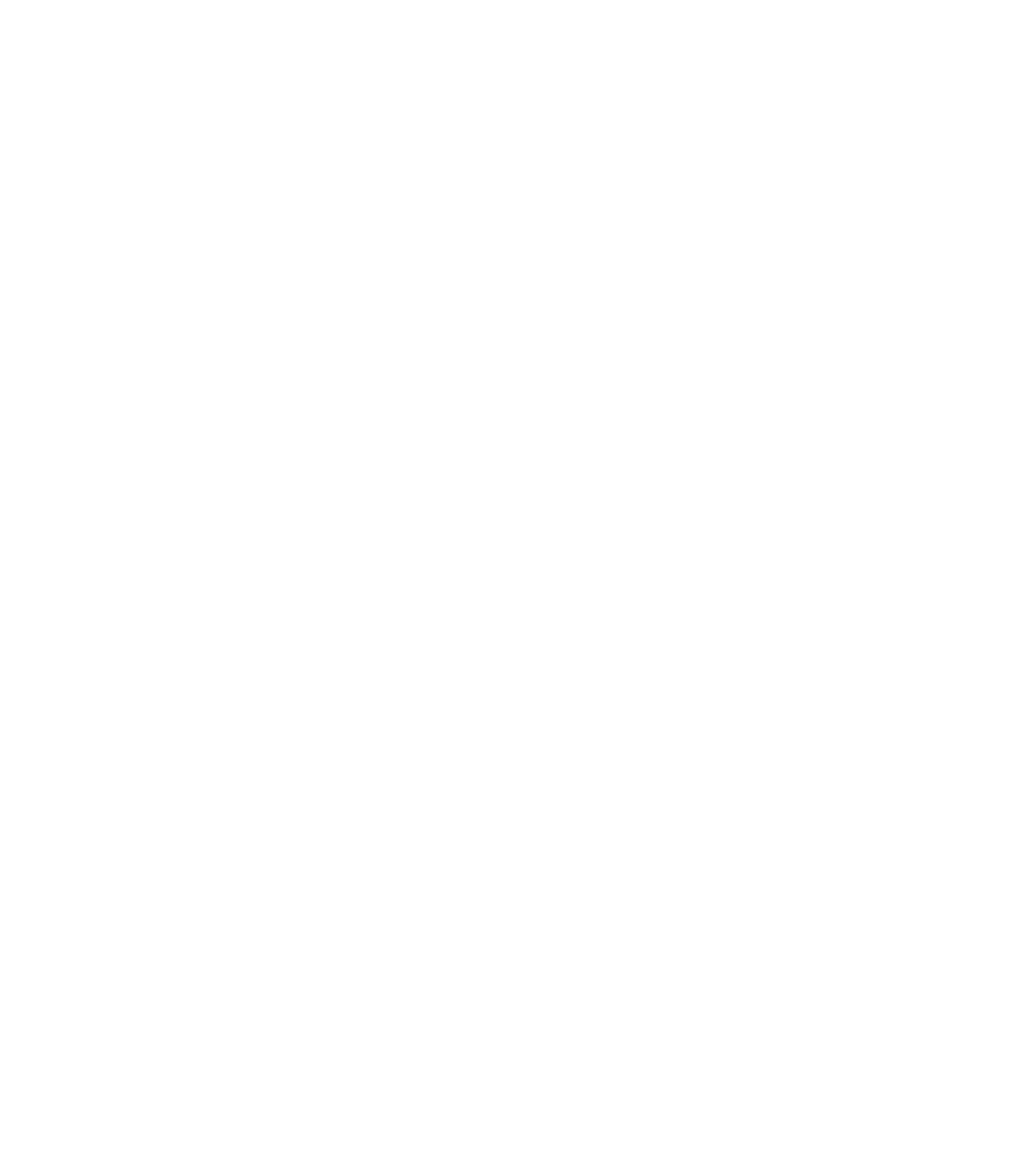
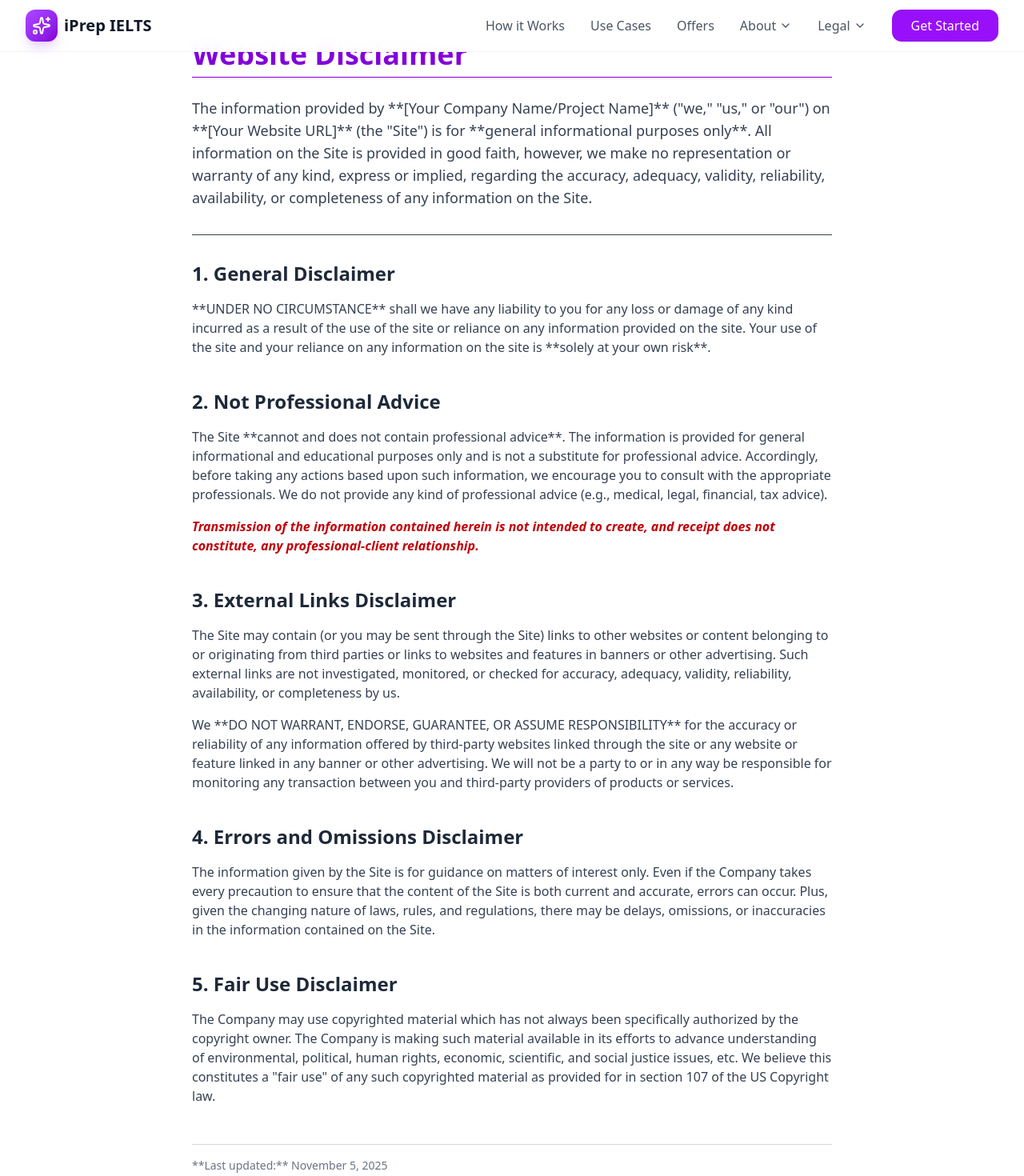
Before and after one commit to DevAbdullahZahid/React_app, a React (Vite) app: page /disclaimer in a window 1280 px wide. Before the commit this address had no page. Shown: the top 1470 px of the page at 80% size. Before the commit the page ends 800 px from the top, so only its background shows below. Built offline with nearby package versions, Linux system fonts and the light colour scheme.

Commit message:
Disclaimer Page Added

```diff
--- a/src/App.jsx
+++ b/src/App.jsx
@@ -15,6 +15,7 @@ import UseCasesPage from './Pages/UseCasesPage';
 import PartnershipsPage from './Pages/PartnershipsPage';
 import OffersPage from './Pages/OffersPage';
 import ContactUs from './Pages/ContactUS';
+import Disclaimer from './Pages/Disclaimer';
 
 // Layout component to wrap pages with Header and Footer
 const Layout = () => {
@@ -61,7 +62,8 @@ const App = () => {
         <Route path="use-cases" element={<UseCasesPage />} />
         <Route path="partnerships" element={<PartnershipsPage />} />
         <Route path="offers" element={<OffersPage />} />
-         <Route path="contactus" element={<ContactUs />} />
+        <Route path="contactus" element={<ContactUs />} />
+        <Route path="disclaimer" element={<Disclaimer />} />
       </Route>
     </Routes>
   );
--- a/src/Pages/ContactUS.tsx
+++ b/src/Pages/ContactUS.tsx
@@ -183,7 +183,7 @@ const ContactUsPage = () => {
         <div className="max-w-7xl py-30 mx-auto px-4 sm:px-6 lg:px-8 text-center">
           <h1 className="text-5xl font-extrabold mb-3">Contact Our Team</h1>
           <p className="text-xl text-purple-200">
-            We are available 24/7 to answer your questions about courses, exams, and support.
+            We will respond to answer your questions within 72 hours about courses, exams, and support.
           </p>
         </div>
       </header>
--- /dev/null
+++ b/src/Pages/Disclaimer.tsx
@@ -0,0 +1,82 @@
+import React from 'react';
+
+const DisclaimerPage = () => {
+  return (
+    <div className="max-w-4xl mx-auto p-8 sm:p-12 text-gray-700 bg-white">
+      <h1 className="text-4xl font-extrabold text-purple-700 mb-6 border-b pb-2">
+        Website Disclaimer
+      </h1>
+
+      <p className="mb-8 text-lg">
+        The information provided by **[Your Company Name/Project Name]** ("we," "us," or "our") on **[Your Website URL]** (the "Site") is for **general informational purposes only**. All information on the Site is provided in good faith, however, we make no representation or warranty of any kind, express or implied, regarding the accuracy, adequacy, validity, reliability, availability, or completeness of any information on the Site.
+      </p>
+
+      <hr className="my-8" />
+
+      {/* --- General Information Section --- */}
+      <section className="mb-10">
+        <h2 className="text-2xl font-bold text-gray-800 mb-4">
+          1. General Disclaimer
+        </h2>
+        <p className="mb-4">
+          **UNDER NO CIRCUMSTANCE** shall we have any liability to you for any loss or damage of any kind incurred as a result of the use of the site or reliance on any information provided on the site. Your use of the site and your reliance on any information on the site is **solely at your own risk**.
+        </p>
+      </section>
+
+      {/* --- Professional Advice Section (Crucial if your app offers specific info) --- */}
+      <section className="mb-10">
+        <h2 className="text-2xl font-bold text-gray-800 mb-4">
+          2. Not Professional Advice
+        </h2>
+        <p className="mb-4">
+          The Site **cannot and does not contain professional advice**. The information is provided for general informational and educational purposes only and is not a substitute for professional advice. Accordingly, before taking any actions based upon such information, we encourage you to consult with the appropriate professionals. We do not provide any kind of professional advice (e.g., medical, legal, financial, tax advice).
+        </p>
+        <p className="mb-4 font-semibold italic text-red-700">
+          Transmission of the information contained herein is not intended to create, and receipt does not constitute, any professional-client relationship.
+        </p>
+      </section>
+
+      {/* --- External Links Section --- */}
+      <section className="mb-10">
+        <h2 className="text-2xl font-bold text-gray-800 mb-4">
+          3. External Links Disclaimer
+        </h2>
+        <p className="mb-4">
+          The Site may contain (or you may be sent through the Site) links to other websites or content belonging to or originating from third parties or links to websites and features in banners or other advertising. Such external links are not investigated, monitored, or checked for accuracy, adequacy, validity, reliability, availability, or completeness by us.
+        </p>
+        <p className="mb-4">
+          We **DO NOT WARRANT, ENDORSE, GUARANTEE, OR ASSUME RESPONSIBILITY** for the accuracy or reliability of any information offered by third-party websites linked through the site or any website or feature linked in any banner or other advertising. We will not be a party to or in any way be responsible for monitoring any transaction between you and third-party providers of products or services.
+        </p>
+      </section>
+
+      {/* --- Errors and Omissions Section --- */}
+      <section className="mb-10">
+        <h2 className="text-2xl font-bold text-gray-800 mb-4">
+          4. Errors and Omissions Disclaimer
+        </h2>
+        <p className="mb-4">
+          The information given by the Site is for guidance on matters of interest only. Even if the Company takes every precaution to ensure that the content of the Site is both current and accurate, errors can occur. Plus, given the changing nature of laws, rules, and regulations, there may be delays, omissions, or inaccuracies in the information contained on the Site.
+        </p>
+      </section>
+
+      {/* --- Fair Use/License Section (Optional, adjust as needed) --- */}
+      <section className="mb-10">
+        <h2 className="text-2xl font-bold text-gray-800 mb-4">
+          5. Fair Use Disclaimer
+        </h2>
+        <p className="mb-4">
+          The Company may use copyrighted material which has not always been specifically authorized by the copyright owner. The Company is making such material available in its efforts to advance understanding of environmental, political, human rights, economic, scientific, and social justice issues, etc. We believe this constitutes a "fair use" of any such copyrighted material as provided for in section 107 of the US Copyright law.
+        </p>
+      </section>
+
+      <div className="mt-12 pt-4 border-t border-gray-300">
+        <p className="text-sm text-gray-500">
+          **Last updated:** November 5, 2025
+        </p>
+      </div>
+
+    </div>
+  );
+};
+
+export default DisclaimerPage;
--- a/src/Pages/RefundPolicy.tsx
+++ b/src/Pages/RefundPolicy.tsx
@@ -20,8 +20,16 @@ const RefundPolicy: React.FC = () => {
         <div className="max-w-4xl mx-auto bg-white p-8 md:p-12 rounded-3xl shadow-2xl animate-fade-in" style={{ animationDelay: '0.4s' }}>
 
           <p className="text-gray-700 mb-6 leading-relaxed">
-            Welcome to iPrep IELTS. We strive to provide the best learning experience. This policy outlines the terms under which refunds may be granted.
-          </p>
+           At iPrep Ielts, we want you to have a smooth and satisfying learning experience.
+
+If you’ve purchased a premium plan but have not used any premium features, you are eligible for a full refund.
+Refunds can be requested directly through the app within the specified refund window.
+
+Once a premium feature (such as advanced AI feedback, speaking evaluation, or premium content access) has been used, the payment becomes non-refundable.
+
+We encourage you to review all features before making a purchase to ensure our service meets your expectations.
+
+If you face any issue, our support team is always ready to help.  ya likhna ha jesa acha laga add kar da refund page main</p>
 
           <h2 className="text-3xl font-bold text-purple-700 mb-6 mt-10">1. General Policy</h2>
           <p className="text-gray-700 mb-6 leading-relaxed">
--- a/src/Pages/SupportPage.tsx
+++ b/src/Pages/SupportPage.tsx
@@ -21,7 +21,7 @@ const SupportPage: React.FC = () => {
 
           <h2 className="text-3xl font-bold text-purple-700 mb-6 mt-10">Contact Us</h2>
           <p className="text-gray-700 mb-6 leading-relaxed">
-            Have a question or running into an issue? The best way to reach us is by email. Our support team is available 24/7 to assist you.
+            Have a question or running into an issue? The best way to reach us is by email. Our support team will respond in 72 hours to assist you.
             <a href="/contactus" className="flex items-center justify-center bg-purple-600 text-white font-semibold text-base py-3 px-6 rounded-lg  shadow-lg hover:bg-purple-700 transition duration-300 transform hover:scale-[1.02]">Start a Conversation</a>
 
           </p>
--- a/src/components/Header.tsx
+++ b/src/components/Header.tsx
@@ -59,6 +59,7 @@ const Header: React.FC = () => {
                 <Link to="/terms-of-service" className="block px-4 py-2 text-gray-700 hover:bg-purple-50 rounded-t-xl">Terms of Service</Link>
                 <Link to="/privacy-policy" className="block px-4 py-2 text-gray-700 hover:bg-purple-50">Privacy Policy</Link>
                 <Link to="/refund-policy" className="block px-4 py-2 text-gray-700 hover:bg-purple-50 rounded-b-xl">Refund Policy</Link>
+                <Link to="/disclaimer" className="block px-4 py-2 text-gray-700 hover:bg-purple-50 rounded-b-xl">Disclaimer</Link>
               </div>
             </div>
 
@@ -101,6 +102,7 @@ const Header: React.FC = () => {
                 <Link to="/terms-of-service" className="block text-gray-700 hover:text-purple-600 transition-all duration-300 py-1" onClick={handleMobileNavLinkClick}>Terms of Service</Link>
                 <Link to="/privacy-policy" className="block text-gray-700 hover:text-purple-600 transition-all duration-300 py-1" onClick={handleMobileNavLinkClick}>Privacy Policy</Link>
                 <Link to="/refund-policy" className="block text-gray-700 hover:text-purple-600 transition-all duration-300 py-1" onClick={handleMobileNavLinkClick}>Refund Policy</Link>
+                <Link to="/disclaimer" className="block text-gray-700 hover:text-purple-600 transition-all duration-300 py-1" onClick={handleMobileNavLinkClick}>Disclaimer</Link>
               </div>
             </details>
 
```
